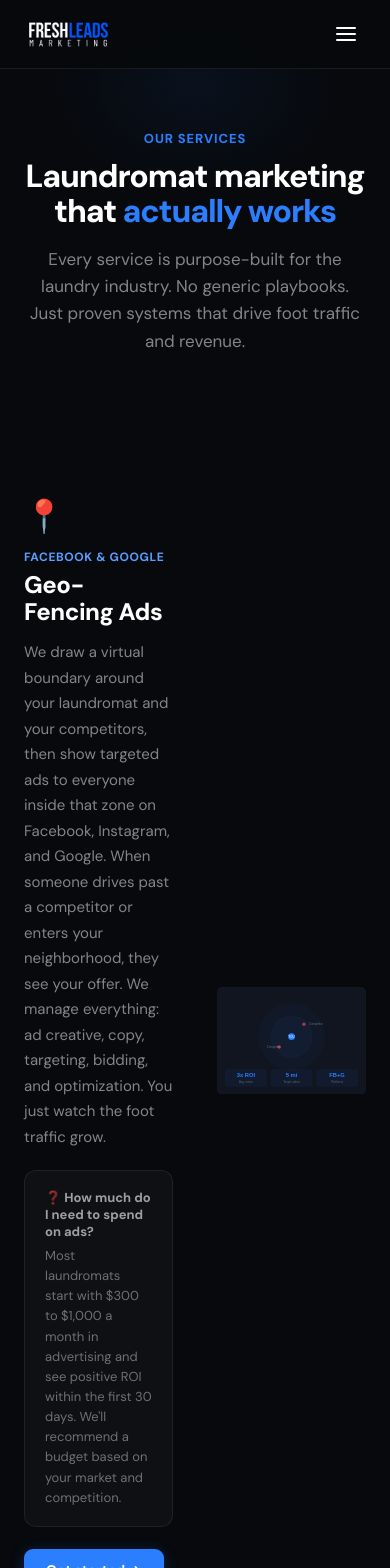
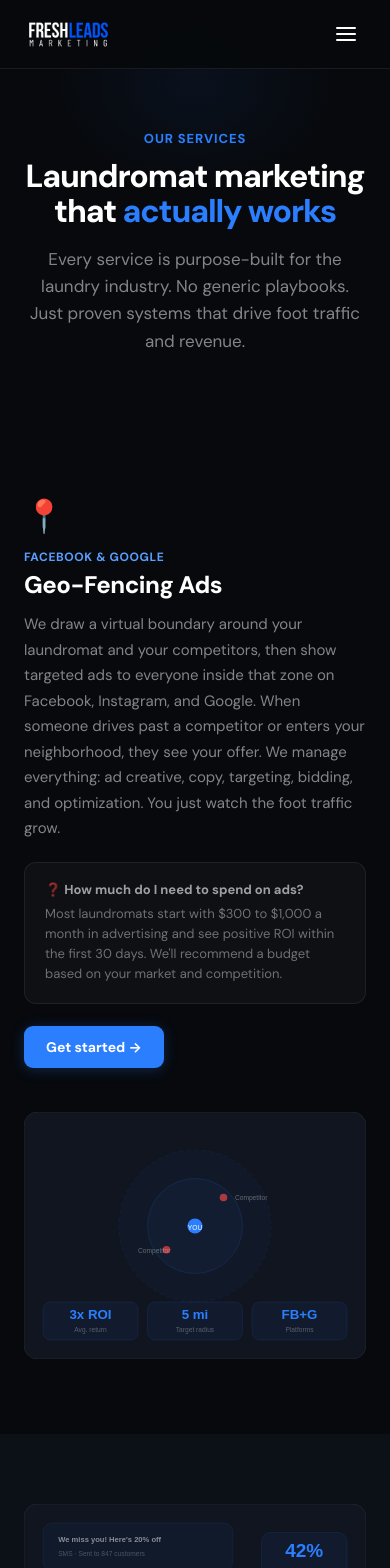
Before and after one commit to Fresh-Leads-Marketing/fresh-leads-website, a Next.js app: page /services in a window 390 px wide. Shown: the top 1568 px of the page. Built offline with nearby package versions, Linux system fonts and the light colour scheme.

Commit message:
Add mobile responsive CSS for services layout, fix FAQ canonical URL

```diff
--- a/app/faq/layout.js
+++ b/app/faq/layout.js
@@ -5,6 +5,9 @@ export const metadata = {
     title: "FAQ | Fresh Leads Marketing",
     description: "Get answers about how Fresh Leads Marketing helps laundromats grow with geo-fencing ads, AI chatbots, CRM integration, and more.",
   },
+  alternates: {
+    canonical: "https://freshleadsmarketing.com/faq",
+  },
 };
 
 export default function FAQLayout({ children }) {
--- a/app/globals.css
+++ b/app/globals.css
@@ -71,7 +71,7 @@ input::placeholder, textarea::placeholder { color: rgba(255,255,255,0.2); }
   .testimonial-card { min-width: 280px !important; max-width: 280px !important; }
 
   /* Services detail page grids */
-  .detail-grid { grid-template-columns: 1fr !important; }
+  .detail-grid, .service-layout { grid-template-columns: 1fr !important; }
 
   /* Blog post grid */
   .blog-grid { grid-template-columns: 1fr !important; }
```
